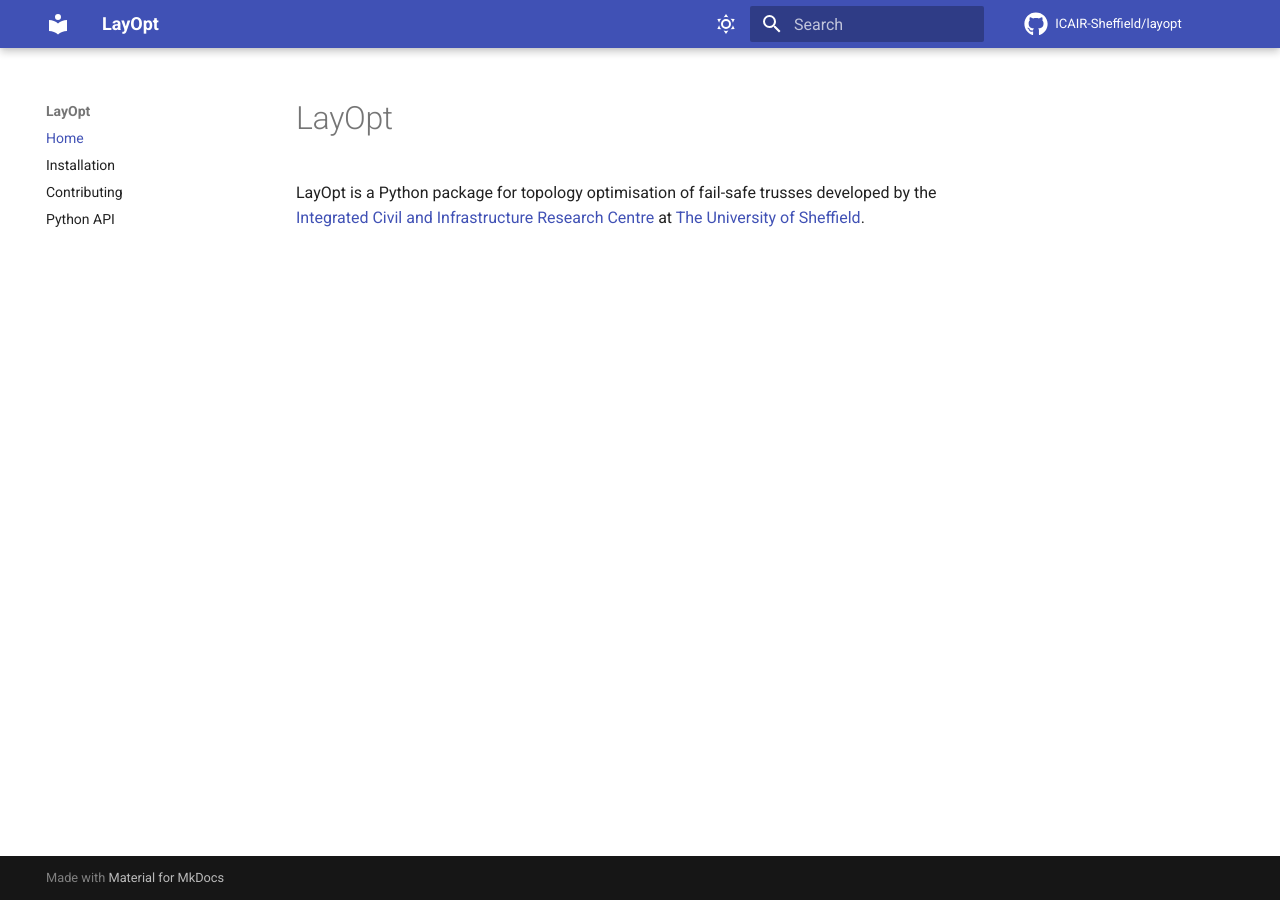
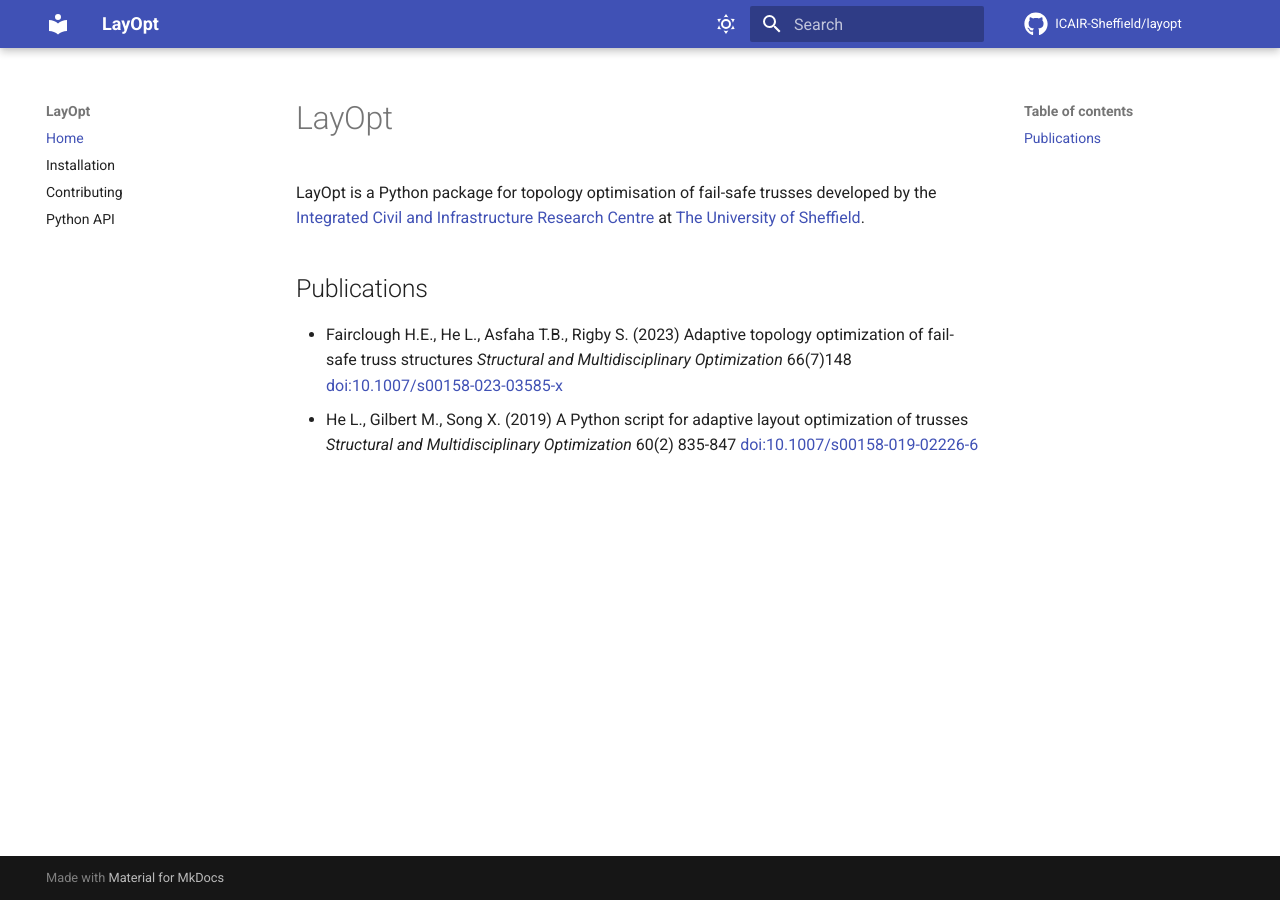
Before and after one commit to ICAIR-Sheffield/LayOpt, an MkDocs documentation site: the page built from docs/index.md, in a window 1280 px wide. Built offline with MkDocs 1.6.1 and Material for MkDocs 9.7.7, drawn with Linux system fonts in a browser that asks for light colours; comment, search, counter and statistics services are not loaded.

```diff
--- a/.prettierrc.yaml
+++ b/.prettierrc.yaml
@@ -1 +1,2 @@
+printWidth: 120
 proseWrap: "never"
--- a/docs/index.md
+++ b/docs/index.md
@@ -1,8 +1,16 @@
 # LayOpt
 
-LayOpt is a Python package for topology optimisation of fail-safe trusses
-developed by the [Integrated Civil and Infrastructure Research Centre][icair] at
-[The University of Sheffield][tuos].
+LayOpt is a Python package for topology optimisation of fail-safe trusses developed by the [Integrated Civil and
+Infrastructure Research Centre][icair] at [The University of Sheffield][tuos].
+
+## Publications
+
+- Fairclough H.E., He L., Asfaha T.B., Rigby S. (2023) Adaptive topology optimization of fail-safe truss structures
+  _Structural and Multidisciplinary Optimization_ 66(7)148
+  [doi:10.1007/s00158-023-03585-x](https://www.doi.org/10.1007/s00158-023-03585-x)
+- He L., Gilbert M., Song X. (2019) A Python script for adaptive layout optimization of trusses _Structural and
+  Multidisciplinary Optimization_ 60(2) 835-847
+  [doi:10.1007/s00158-019-02226-6](https://www.doi.org/10.1007/s00158-019-02226-6)
 
 [icair]: https://icair.ac.uk/
 [tuos]: https://www.sheffield.ac.uk/
```
Also changed, not shown: README.md (+21 -18 lines), docs/contributing.md (+23 -23 lines), docs/installation.md (+6 -9 lines), .github/pull_request_template.md (added).
